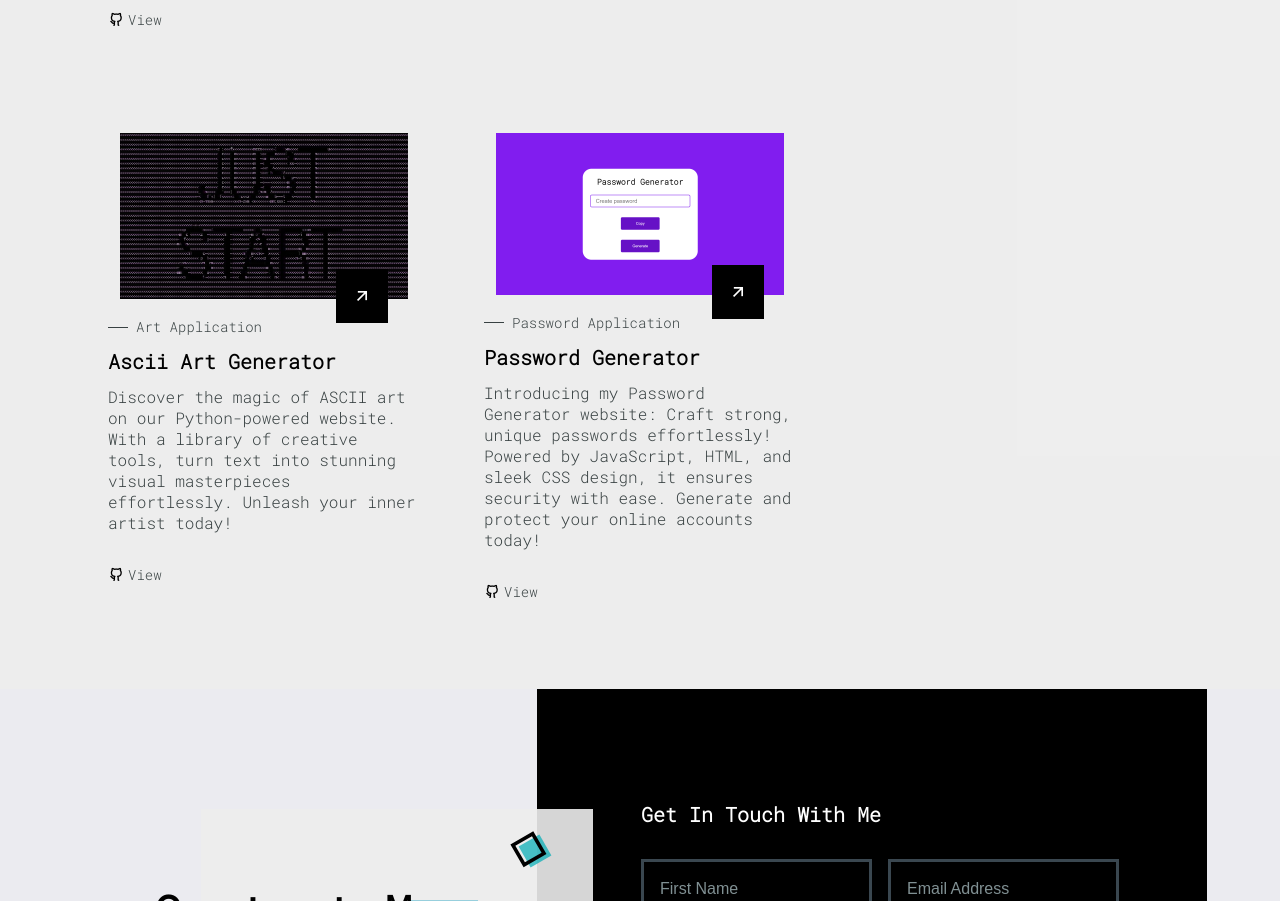
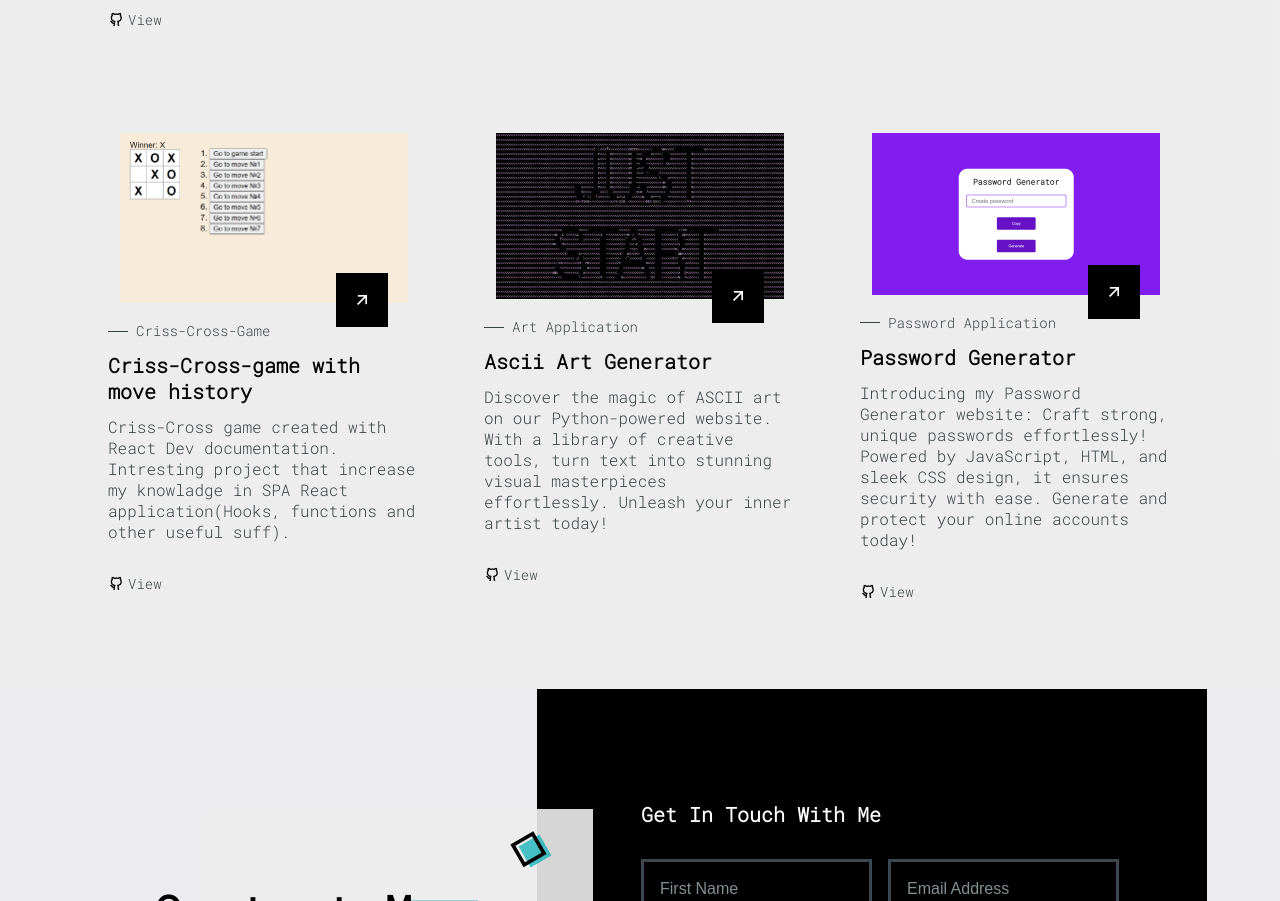
Before and after one commit to dkcodec/Web-Profile, a plain HTML site: page index.html in a window 1280 px wide. Shown: the part 3355-4256 px from the top of the page. Drawn offline with nearby package versions, Linux system fonts and the light colour scheme; a web font is replaced by a local one.

Commit message:
Criss-Cross_Game project added

```diff
--- a/index.html
+++ b/index.html
@@ -296,6 +296,35 @@
 
                 <article class="projects__card">
                     <div class="projects__image">
+                        <img src="img/Criss-Cross.png" alt="image" class="projects__img">
+
+                        <a href="https://dkcodec.github.io/Criss-Cross_Game" class="projects__button button">
+                            <i class="ri-arrow-right-up-line"></i>
+                        </a>
+                    </div>
+
+                    <div class="projects__content">
+                        <h3 class="projects__subtitle">Criss-Cross-Game</h3>
+                        <h2 class="projects__title">Criss-Cross-game with move history</h2>
+
+                        <p class="projects__description">
+                            Criss-Cross game created with React Dev documentation. Intresting project that
+                            increase my knowladge in SPA React application(Hooks, functions and other useful suff).
+                        </p>
+                    </div>
+
+                    <div class="projects__buttons">
+                        <a href="https://github.com/dkcodec/Criss-Cross_Game" class="projects__link">
+                            <i class="ri-github-line"></i> View
+                        </a>
+                    </div>
+
+                </article>
+
+
+
+                <article class="projects__card">
+                    <div class="projects__image">
                         <img src="img/project3.jpg" alt="image" class="projects__img">
 
                         <a href="https://github.com/dkcodec/Ascii_art_generator" class="projects__button button">
```
Also changed, not shown: img/Criss-Cross.png (added).
